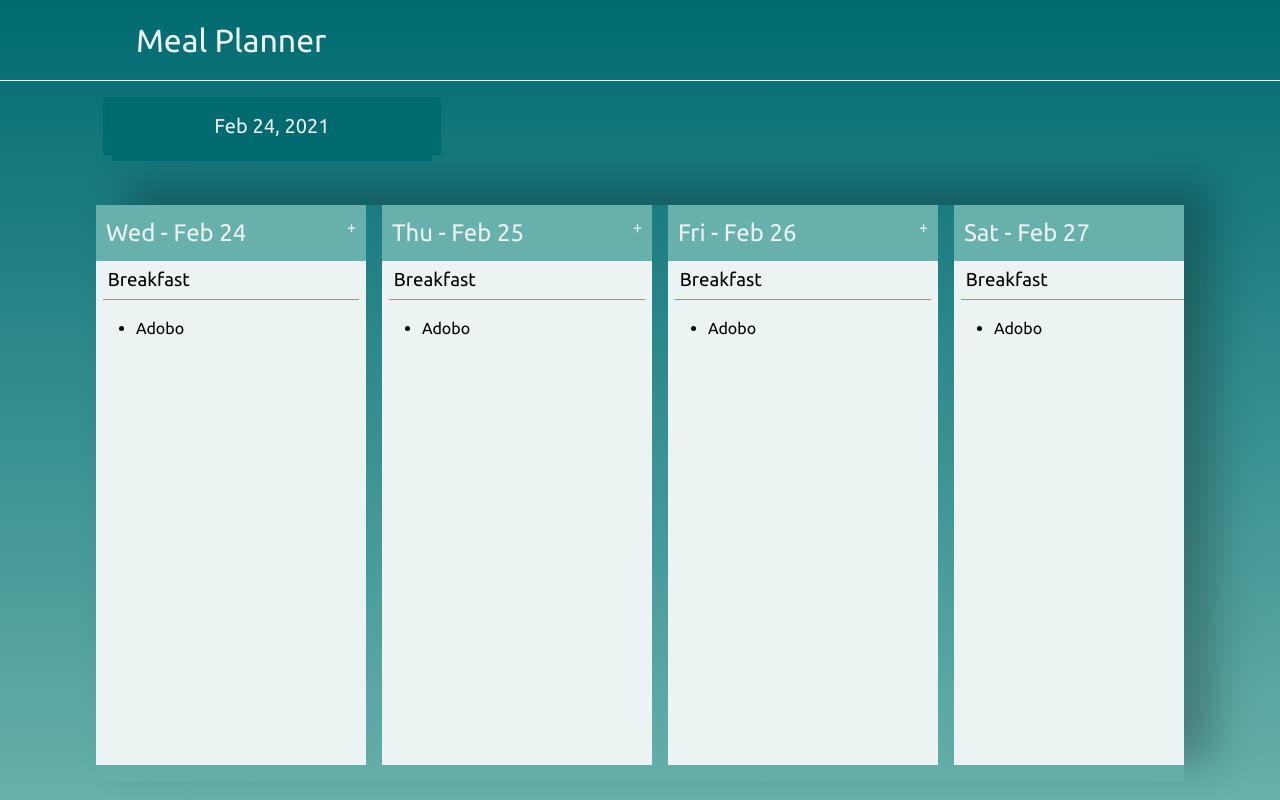
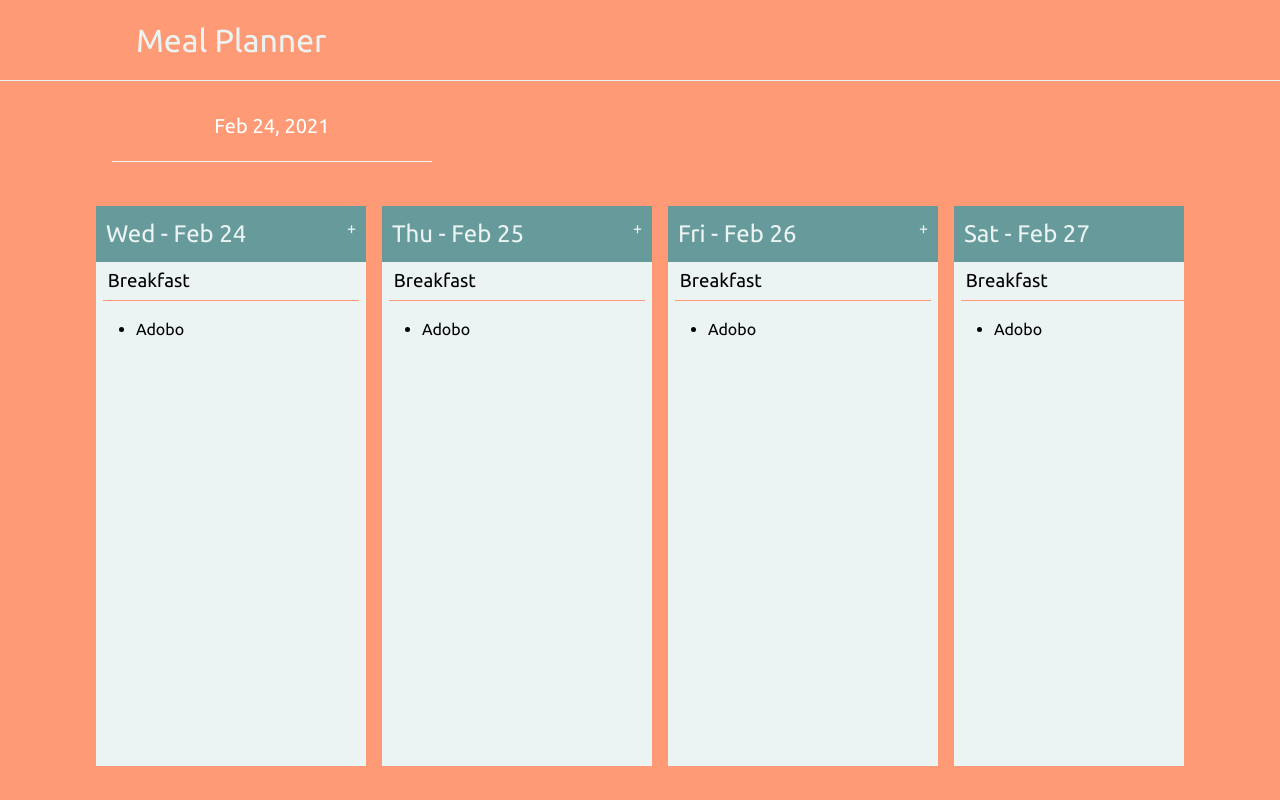
Before and after one commit to liampc/meal-planner, a React (Create React App) app: page / in a window 1280 px wide. Built offline with nearby package versions, Linux system fonts and the light colour scheme.

Commit message:
edit colors

```diff
--- a/src/App.scss
+++ b/src/App.scss
@@ -16,8 +16,9 @@ body {
     line-height: 1.5;
     min-height: 100vh;
     color: $VeryLightBlue;
-    background-image: linear-gradient($DarkBlueGreen, $BlueGreen);
-    background-repeat: no-repeat;
+    background-color: $Orange;
+    // background-image: linear-gradient($Orange, $Peach);
+
 }
 
 .container {
--- a/src/components/Main/_card.scss
+++ b/src/components/Main/_card.scss
@@ -20,7 +20,7 @@
     }
 
     &__header {
-        background-color: $BlueGreen;
+        background-color: $DarkBlueGreen;
         color: $VeryLightBlue;
         padding: 10px;
         display: flex;
--- a/src/components/Main/_main.scss
+++ b/src/components/Main/_main.scss
@@ -25,9 +25,10 @@
         margin: 0 auto;
         display: flex;
         justify-content: center;
-        background-color: $DarkBlueGreen;
+        background-color: $Orange;
         max-width: 20rem;
         margin-bottom: 0.5rem;
+        border-bottom: 1px solid $VeryLightBlue;
 
         @include breakpoint-up('large'){
             margin: 0 1rem;
@@ -61,15 +62,15 @@
 
     &__input-container {
 
-        background-color: $DarkBlueGreen;
+        background-color: $Orange;
 
         input {
             margin: 1rem;
             text-align: center;
-            background-color: $DarkBlueGreen;
+            background-color: $Orange;
             font-family: $font;
             font-size: 1.25rem;
-            color: $VeryLightBlue;
+            color:white;
             border: none;
             cursor: pointer;
         }
@@ -85,7 +86,7 @@
     display: flex;
     flex-direction: column;
     overflow-x: scroll;
-    box-shadow: 30px -20px 40px #00000042;
+    // box-shadow: 30px -20px 40px #00000042;
 
     @include breakpoint-up('large'){
         flex-direction: row;
--- a/src/components/header/_header.scss
+++ b/src/components/header/_header.scss
@@ -4,11 +4,12 @@
 .header {
 
     border-bottom: 1px solid $VeryLightBlue;
-    &
+
 
     &__title {
         text-align: center;
         padding: 0 2.5rem;
+
 
         @include breakpoint-up('large'){
             text-align: left;
--- a/src/styles/_variables.scss
+++ b/src/styles/_variables.scss
@@ -3,11 +3,16 @@
 
 //colors
 
-$BlueGreen: #68B0AB;
-$DarkBlueGreen: #006A71;
+// $BlueGreen: #ff9a76;
+// $DarkBlueGreen: #ff9a76;
+
+// $Orange: #74c7b8;
+
+$Orange: #ff9a76;
+$Peach: #ffeadb;
+$DarkBlueGreen: #679b9b;
+$DarkGray: #637373;
 $VeryLightBlue: #ECF4F3;
-$Orange: #EE6F57;
-
 
 //font
 $font : 'Ubuntu', sans-serif;
```
Also changed, not shown: src/assets/images/arrow.png.
